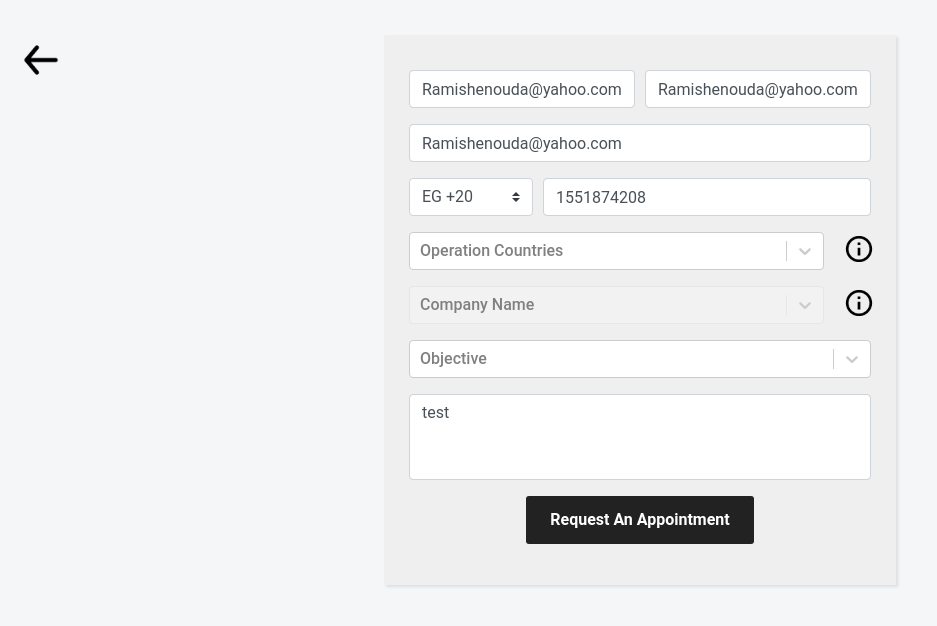
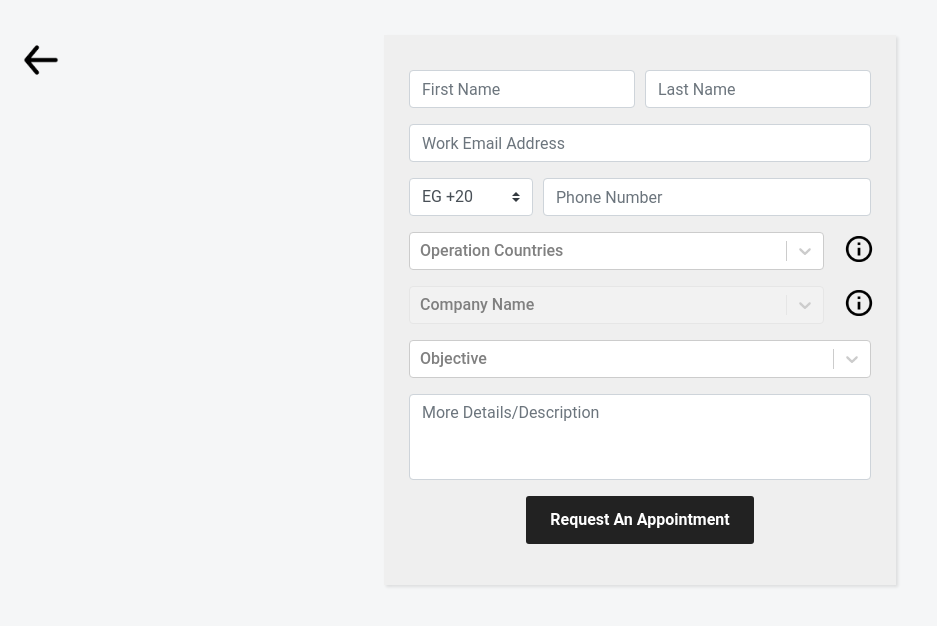
Before and after one commit to ramishenouda/appointment-booker, a React (Create React App) app in the folder appointment-booker/: page /appointment in a window 1280 px wide. Shown: the top 626 px of the page, without its empty margins (0-937 px from the left). Built offline with nearby package versions, Linux system fonts and the light colour scheme.

Commit message:
added sweetalert for popups

```diff
--- a/appointment-booker/package.json
+++ b/appointment-booker/package.json
@@ -13,7 +13,8 @@
     "react-dom": "^16.13.1",
     "react-router-dom": "^5.2.0",
     "react-scripts": "3.4.3",
-    "react-select": "^3.1.0"
+    "react-select": "^3.1.0",
+    "sweetalert2": "^10.3.3"
   },
   "scripts": {
     "start": "react-scripts start",
--- a/appointment-booker/src/components/appointment/appointment-container.js
+++ b/appointment-booker/src/components/appointment/appointment-container.js
@@ -1,4 +1,5 @@
 import React, { Component } from 'react';
+import * as Notify from '../../services/sweetalert-service'
 
 import CountryCodes from './country-codes'
 
@@ -8,15 +9,15 @@ import AppointmentView from './appointment-view'
 
 class Appointment extends Component {
     state = {
-        firstName: 'Ramishenouda@yahoo.com',
-        lastName: 'Ramishenouda@yahoo.com',
-        email: 'Ramishenouda@yahoo.com',
+        firstName: '',
+        lastName: '',
+        email: '',
         countryCode: '+20',
-        phoneNumber: '1551874208',
+        phoneNumber: '',
         operationCountries: '',
         companyName: '',
         objective: '',
-        description: 'test',
+        description: '',
         openedMenu: '',
         chooseCompany: false,
         booked: false
@@ -75,6 +76,7 @@ class Appointment extends Component {
             .then(() => {
                 this.setState({ booked: true })
             }).catch((err) => {
+                Notify.error('Ops...', 'Error while booking the appointment. Please try again later.')
                 console.log(err);
             });
     }
@@ -151,6 +153,10 @@ class Appointment extends Component {
 
     setOpenedMenu = (name) => {
         this.setState({ openedMenu: name })
+    }
+
+    popUpMessage = (message) => {
+        Notify.info(message);
     }
 
     handleChange = (event) => {
@@ -291,6 +297,7 @@ class Appointment extends Component {
                 objectiveOptions={objectiveOptions}
                 state={this.state}
                 booked={this.state.booked}
+                popUpMessage={this.popUpMessage}
             />
         );
     }
--- a/appointment-booker/src/components/appointment/appointment-style.css
+++ b/appointment-booker/src/components/appointment/appointment-style.css
@@ -78,3 +78,11 @@ input[type=number] {
     -ms-transform: translate(-50%, -50%);
     transform: translate(-50%, -50%);
 }
+
+.info-icon {
+    cursor: pointer;
+}
+
+.info-icon:hover {
+    opacity: 0.6;
+}
--- a/appointment-booker/src/components/appointment/appointment-view.js
+++ b/appointment-booker/src/components/appointment/appointment-view.js
@@ -111,7 +111,7 @@ function Appointment(props) {
                         />
                     </Form.Group>
                     <Form.Group as={Col} xs={1} className="mt-1 mr-2">
-                        <span>
+                        <span className='info-icon' onClick={() => props.popUpMessage('you could select more than one country.')}>
                             <img src={infoIcon} width='50px' alt="infoIcont" />
                         </span>
                     </Form.Group>
@@ -130,7 +130,7 @@ function Appointment(props) {
                         />
                     </Form.Group>
                     <Form.Group as={Col} xs={1} className="mt-1 mr-2">
-                        <span>
+                        <span className='info-icon' onClick={() => props.popUpMessage('you could select/ add your company.')}>
                             <img src={infoIcon} width='50px' alt="infoIcont" />
                         </span>
                     </Form.Group>
--- /dev/null
+++ b/appointment-booker/src/services/sweetalert-service.js
@@ -0,0 +1,17 @@
+import Swal from 'sweetalert2'
+
+export const info = (text) => {
+    Swal.fire(text);
+}
+
+export const success = (title, text) => {
+    Swal.fire(title, text, 'success')
+}
+
+export const error = (title, text) => {
+    Swal.fire({
+        icon: 'error',
+        title: title,
+        text: text,
+    })
+}
```
Also changed, not shown: 1 other file (tests, documents, lock files or other folders).
